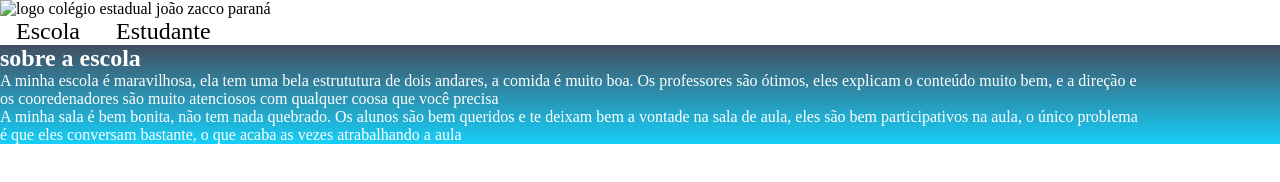
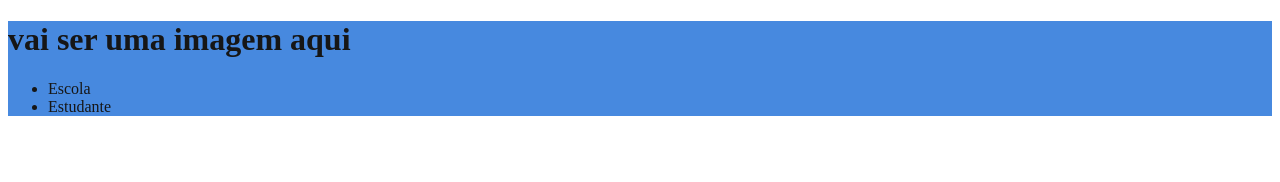
Before and after one commit to gabri3lros/Turma-Criativa, a plain HTML site: page index.html in a window 1280 px wide. Drawn offline with Linux system fonts and the light colour scheme.

Commit message:
Add files via upload

```diff
--- a/index.html
+++ b/index.html
@@ -7,18 +7,12 @@
     <title>Document</title>
     <link rel="stylesheet" href="style.css">
 </head>
-<body><header class=""> <img src="image.png" alt="logo colégio estadual joão zacco paraná">
-    <ul class="cabeçalho-lista">
-        <li class="cabeçalho-lista-item">Escola</li>
-        <li class="cabeçalho-lista-item">Estudante</li>
-    </ul></header>
-   <section class="escola">
-    <div class="escola-div-conteúdo">
-        <h2 class="escola-titulo"> sobre a escola </h2>
-        <p class="escola-texto-um"> A minha escola é maravilhosa, ela tem uma bela estrututura de dois andares, a comida é muito boa. Os professores são ótimos, eles explicam o conteúdo muito bem, e a direção e os cooredenadores são muito atenciosos com qualquer coosa que você precisa</p>
-        <p class="escola-texto-dois"> A minha sala é bem bonita, não tem nada quebrado. Os alunos são bem queridos e te deixam bem a vontade na sala de aula, eles são bem participativos na aula, o único problema é que eles conversam bastante, o que acaba as vezes atrabalhando a aula</p>
-    </div>
-    <img class="escola-imagem" src="" alt="">
-   </section>
+<body><header>
+    <h1>vai ser uma imagem aqui</h1>
+    <ul>
+        <li>Escola</li>
+        <li>Estudante</li>
+    </ul>
+</header>
 </body>
 </html>
--- a/style.css
+++ b/style.css
@@ -1,29 +1,4 @@
-*{
-    margin: 0;
-    padding: 0;
-}
-.cabeçalho{
-    background-color:rgb(5, 20, 240);
-    color: rgb(255, 255, 255);
-    display: flex;
-    justify-content: space-around;
-    align-items: center;
-    padding: 24px;
-}
-.cabeçalho-lista-item{
-    display: inline-block;
-    margin: 0 16px;
-    font-size: 24px;
-}
-.cabeçalho-imagem{
-    width: 10%;
-}
-.escola-imagem{
-    width: 15%;
+header{
+    background-color:rgba(30, 111, 216, 0.815);
+    color: rgb(22, 22, 22);
  }
- .escola{
-    background-image: linear-gradient(#424E61,#16CFF8);
-    color: white;
-    display: flex;
-    justify-content: center;
- }
```
Also changed, not shown: 1 other file.
